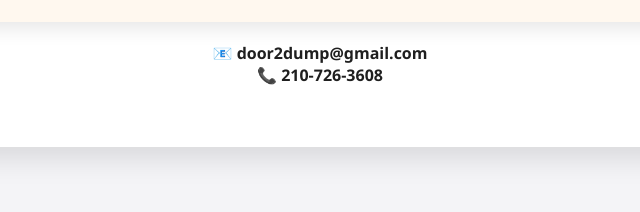
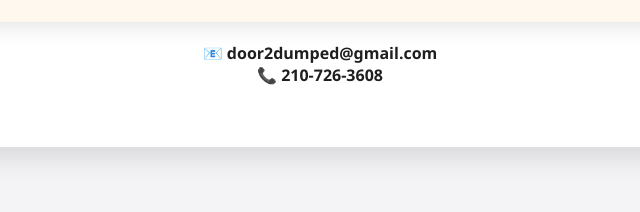
Before and after one commit to jzby868bj5-commits/door2dump, a plain HTML site: page index.html in a window 1280 px wide. Shown: the part 5670-5882 px from the top of the page, 320-960 px from the left. Drawn offline with Linux system fonts and the light colour scheme.

Commit message:
Updating index.html content

```diff
--- a/index.html
+++ b/index.html
@@ -292,7 +292,7 @@ footer {
   </form>
 
   <p style="text-align:center; margin-top:20px;">
-    📧 <strong>door2dump@gmail.com</strong><br>
+    📧 <strong>door2dumped@gmail.com</strong><br>
     📞 <strong>210-726-3608</strong>
   </p>
 
```
